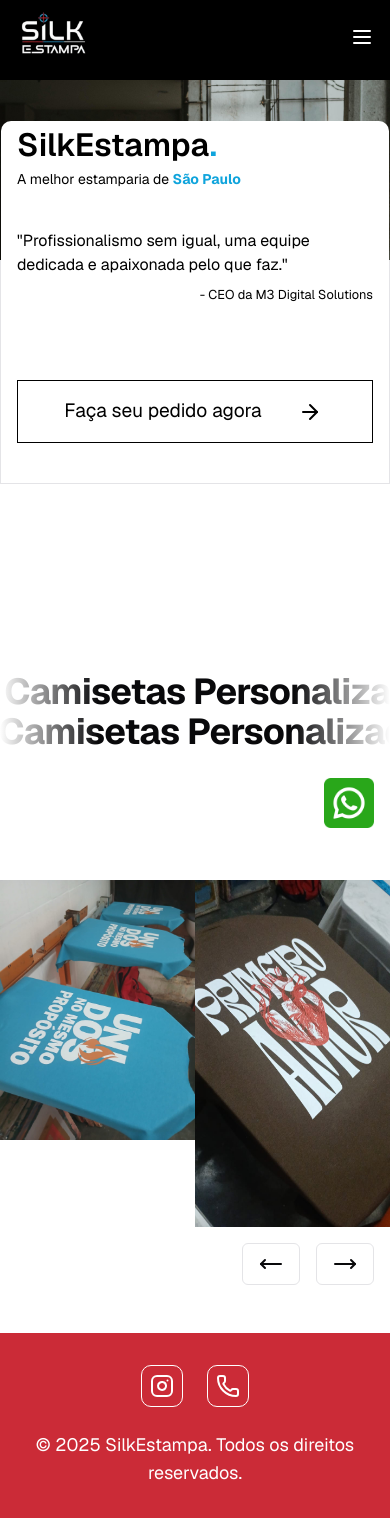
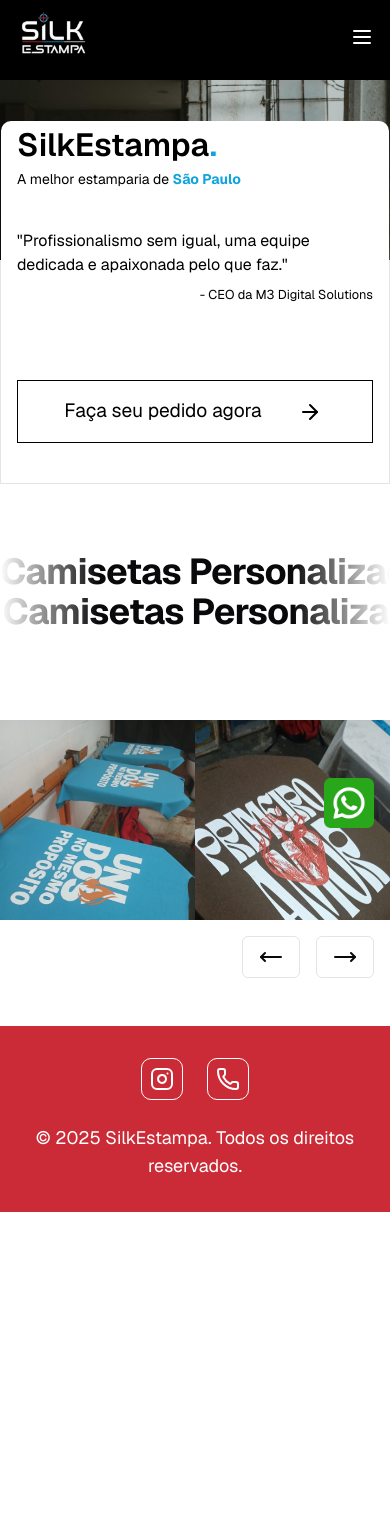
Before and after one commit to Guilherme-Ferreira2107/silkestampa, a Next.js app: page / in a window 390 px wide. After the commit the page ends 1212 px from the top, so only its background shows below. Built offline with nearby package versions, Linux system fonts and the light colour scheme.

Commit message:
Refactor Home component to use Footer component; adjust carousel item count and styles for improved layout

```diff
--- a/src/app/page.tsx
+++ b/src/app/page.tsx
@@ -5,19 +5,17 @@
 import { Hero } from "@/components/hero";
 import { CustomCarrousel } from "@/components/custom-carrossel";
 import { motion } from "motion/react";
-import { InstagramIcon, PhoneIcon } from "lucide-react";
 import Image from "next/image";
+import { Footer } from "@/components/footer";
 
 // rgba(15,164,220) // #0fa4dc // azul
 // rgba(203,43,55) #cb2b37 // vermelho
 
 export default function Home() {
-  const currentYear = new Date().getFullYear(); // Get the current year dynamically
-
   return (
     <div className="font-sans margin-auto w-full flex flex-col items-center justify-center">
       <main className="w-full flex flex-col items-center justify-center">
-        <div className="flex w-full flex-col items-center pb-20">
+        <div className="flex w-full flex-col items-center md:pb-20">
           <Header />
           <Hero />
         </div>
@@ -39,7 +37,7 @@
           </a>
         </div>
 
-        <div className=" mt-20 relative flex w-full flex-col items-center justify-center overflow-hidden">
+        <div className="mt-10 md:mt-20 relative flex w-full flex-col items-center justify-center overflow-hidden">
           <VelocityScroll defaultVelocity={0.075} numRows={2}>
             Camisetas Personalizadas | Bonés Personalizados | Uniformes
             Personalizados | Coletes Personalizados | Polos Personalizados |
@@ -50,7 +48,7 @@
         </div>
 
         <motion.div
-          className="relative w-full flex flex-col items-center justify-center"
+          className="relative w-full flex flex-col items-center justify-center mt-10 md:mt-20"
           initial={{ opacity: 0, y: +100 }}
           whileInView={{ opacity: 1, y: 0 }}
           transition={{ duration: 0.5 }}
@@ -58,31 +56,7 @@
           <CustomCarrousel />
         </motion.div>
 
-        <footer className="w-full bg-[#cb2b37] text-white py-8">
-          <div className="max-w-6xl mx-auto px-4 flex flex-col items-center text-center">
-            <div className="flex gap-6 mb-6">
-              <a
-                href="https://www.instagram.com/silkestampa/"
-                target="_blank"
-                rel="noopener noreferrer"
-                className="text-white text-xl p-2 border border-white rounded-lg hover:bg-[#C13584] transition duration-300"
-              >
-                <InstagramIcon size={24} />
-              </a>
-              <a
-                href="https://api.whatsapp.com/send?phone=5511963620291&text=Olá, tudo bem?"
-                target="_blank"
-                rel="noopener noreferrer"
-                className="text-white text-xl p-2 border border-white rounded-lg hover:bg-[#128C7E] transition duration-300"
-              >
-                <PhoneIcon size={24} />
-              </a>
-            </div>
-            <p className="text-lg">
-              &copy; {currentYear} SilkEstampa. Todos os direitos reservados.
-            </p>
-          </div>
-        </footer>
+        <Footer />
       </main>
     </div>
   );
--- a/src/components/custom-carrossel.tsx
+++ b/src/components/custom-carrossel.tsx
@@ -21,7 +21,7 @@
     desktop: {
       // Desktop screen size
       breakpoint: { max: 1024, min: 768 },
-      items: 4,
+      items: 3,
     },
     tablet: {
       // Tablet screen size
@@ -56,7 +56,7 @@
   };
 
   return (
-    <section className="w-full mt-20">
+    <section className="w-full">
       <div className="w-full flex flex-col items-center justify-center py-12">
         <Carousel
           additionalTransfrom={0}
@@ -80,7 +80,10 @@
           customButtonGroup={<ButtonGroup />}
         >
           {images.map((image, index) => (
-            <div key={index} className="relative object-cover max-h-[400px]">
+            <div
+              key={index}
+              className="relative object-cover max-h-[200px] lg:max-h-[400px]"
+            >
               <Image
                 src={image}
                 alt={`Slide ${index + 1}`}
--- /dev/null
+++ b/src/components/footer.tsx
@@ -0,0 +1,33 @@
+import { InstagramIcon, PhoneIcon } from "lucide-react";
+
+export const Footer = () => {
+  const currentYear = new Date().getFullYear();
+
+  return (
+    <footer className="w-full bg-[#cb2b37] text-white py-8">
+      <div className="max-w-6xl mx-auto px-4 flex flex-col items-center text-center">
+        <div className="flex gap-6 mb-6">
+          <a
+            href="https://www.instagram.com/silkestampa/"
+            target="_blank"
+            rel="noopener noreferrer"
+            className="text-white text-xl p-2 border border-white rounded-lg hover:bg-[#C13584] transition duration-300"
+          >
+            <InstagramIcon size={24} />
+          </a>
+          <a
+            href="https://api.whatsapp.com/send?phone=5511963620291&text=Olá, tudo bem?"
+            target="_blank"
+            rel="noopener noreferrer"
+            className="text-white text-xl p-2 border border-white rounded-lg hover:bg-[#128C7E] transition duration-300"
+          >
+            <PhoneIcon size={24} />
+          </a>
+        </div>
+        <p className="text-lg">
+          &copy; {currentYear} SilkEstampa. Todos os direitos reservados.
+        </p>
+      </div>
+    </footer>
+  );
+};
```
